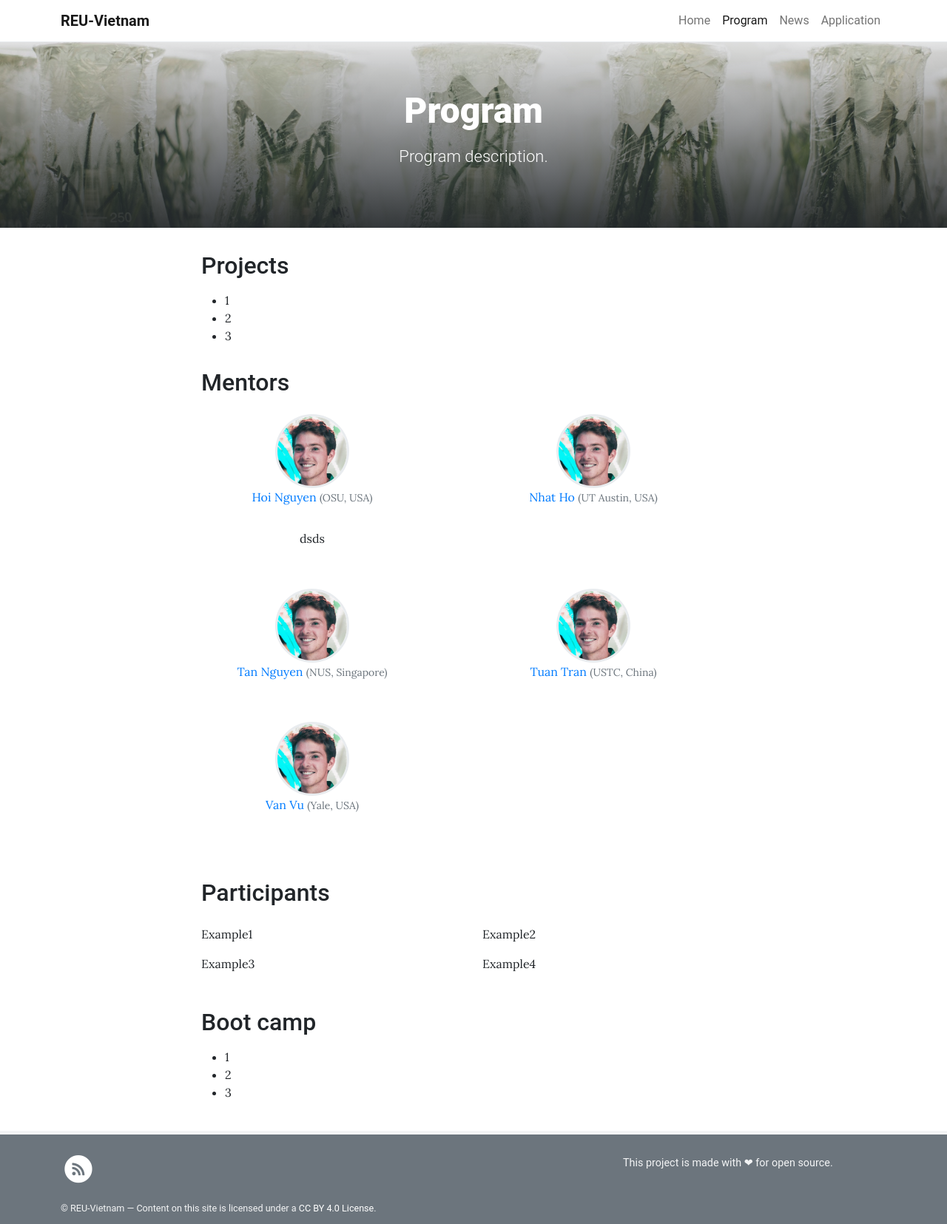
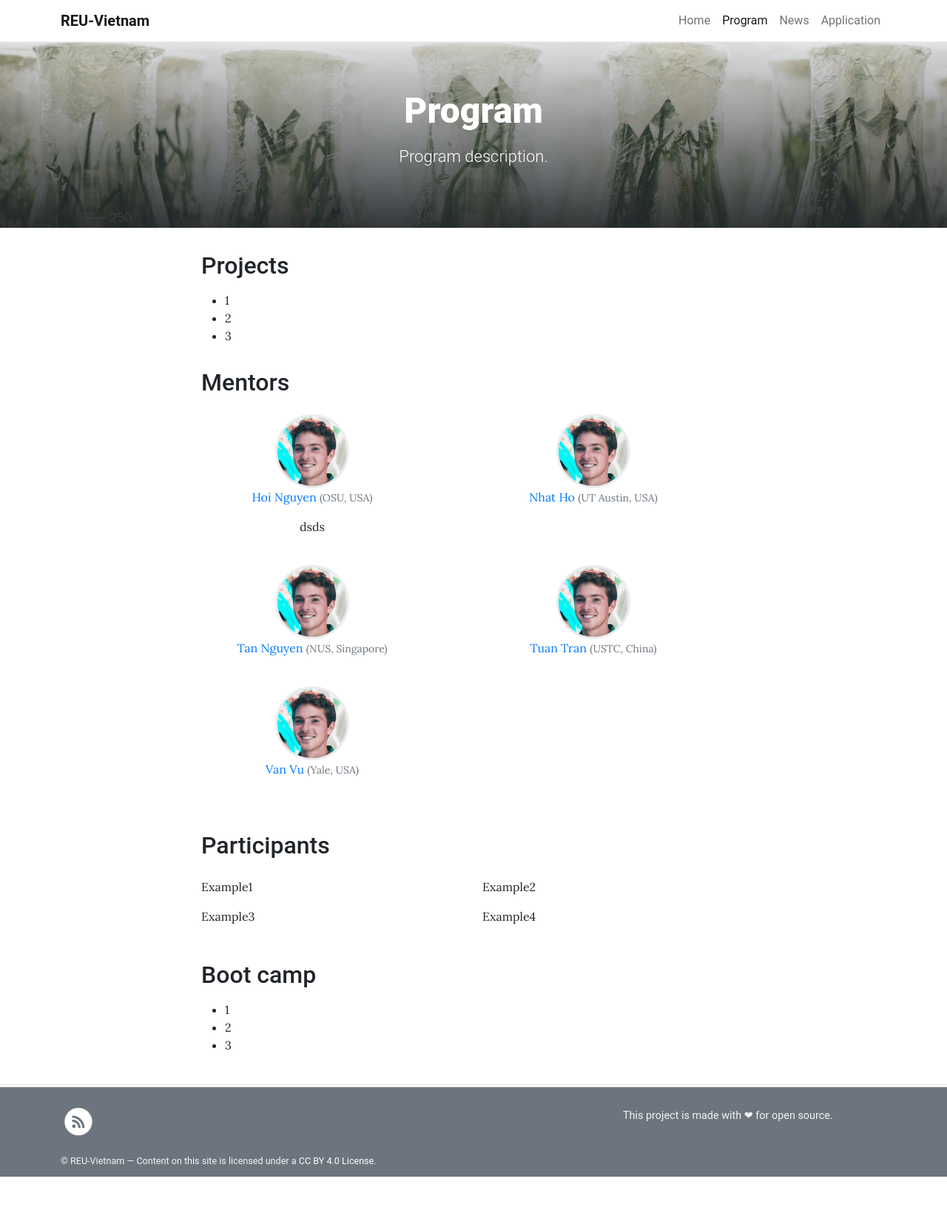
Before and after one commit to adm-vietnam/adm-vietnam.github.io, a Jekyll site: the page built from pages/Program.md, in a window 1280 px wide. Shown: the whole page at 74% size. Built offline with Jekyll 4.4.1, drawn with Linux system fonts in a browser that asks for light colours; after the commit the page ends 1591 px from its top, so only the background shows below that.

Commit message:
Update Program.md

```diff
--- a/pages/Program.md
+++ b/pages/Program.md
@@ -28,7 +28,7 @@ permalink: /Program/
         {% endif %}
       </p>
 
-      <p>{{ member.description | markdownify }} </p>
+      {{ member.description | markdownify }}
       </div>
     </div>
   </div>
```
